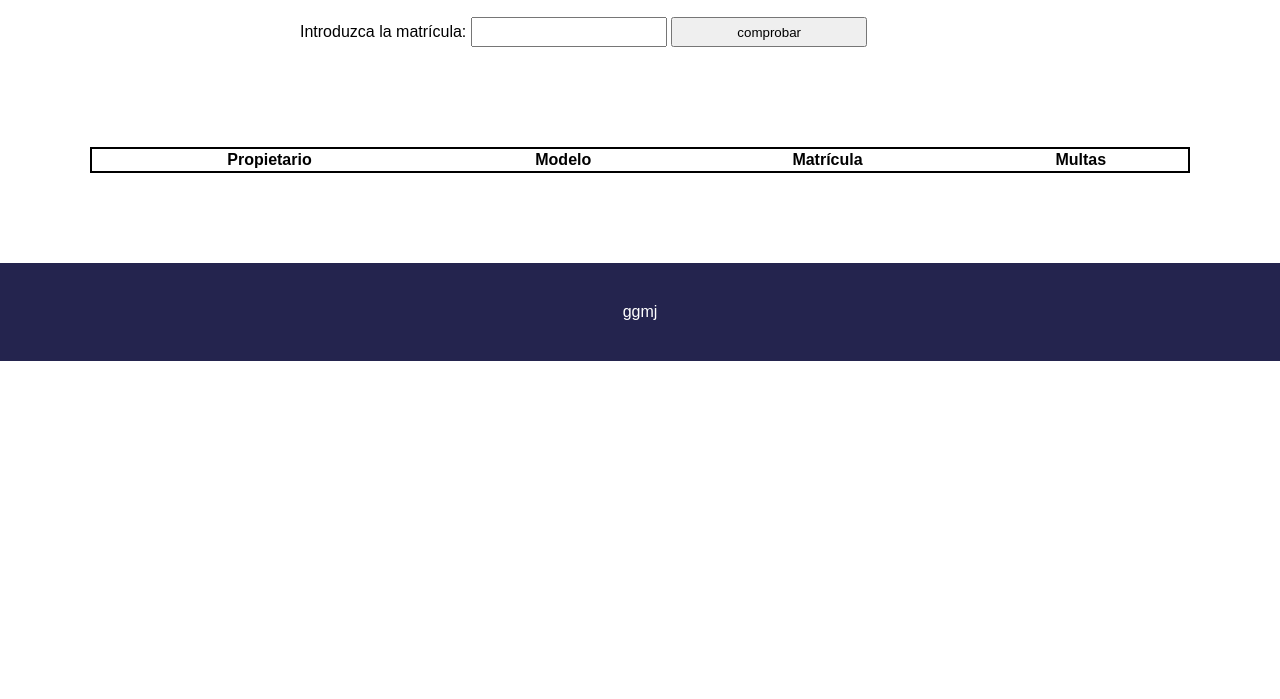
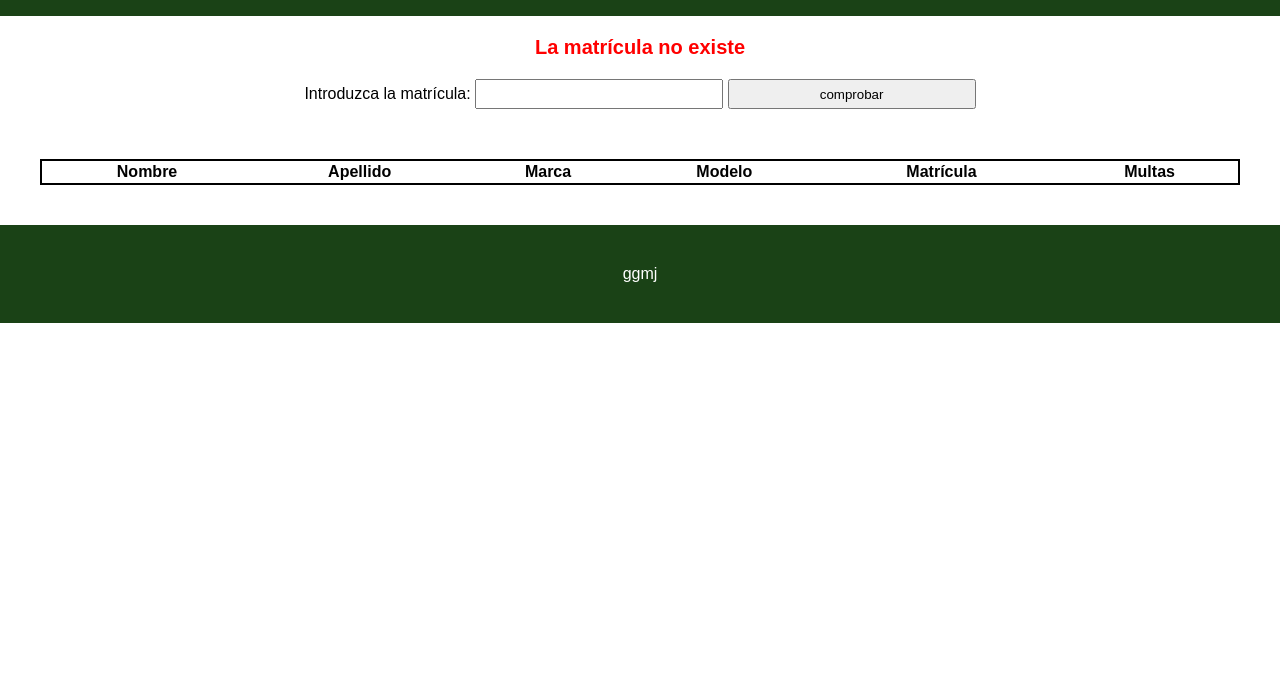
Before and after one commit to ggmj92/practica-multas, a plain HTML site: page index.html in a window 1280 px wide. Shown: the part 101-800 px from the top of the page. Drawn offline with Linux system fonts and the light colour scheme.

Commit message:
revisiones

```diff
--- a/css/main.css
+++ b/css/main.css
@@ -9,16 +9,15 @@ body {
 }
 
 footer, header {
-    background-color: rgb(36, 36, 78);
+    background-color: rgb(26, 66, 22);
     color: #fff;
     text-align: center;
     padding: 40px;
 }
 
+
 section {
-    margin-top: 20px;
-    margin-bottom: 20px;
-    margin-left: 300px;
+margin: 20px;
 }
 
 input {
@@ -27,19 +26,22 @@ input {
     margin-bottom: 10px;
 }
 
-select {
-    width: 40%;
-    height: 30px;
+.prompt {
+    text-align: center;
+    color: red;
+    font-size: 20px;
+    font-weight: bold;
+    margin-top: 20px;
 }
 
-fieldset {
-    margin: 20px;
+.formulario {
+    text-align: center;
 }
 
 #boxTabla {
     border: 2px solid black;
     width: 100%;
-    margin: 70px;
+    margin: 20px;
 
 }
 
@@ -51,11 +53,6 @@ fieldset {
     margin: 20px;
 }
 
-.tabla select {
-    width: 30%;
-
-}
-
 .cabezaTabla {
     text-align: center;
     border: 2px solid black;
@@ -63,10 +60,13 @@ fieldset {
 
 .cabezaTabla th {
     font-weight: bold;
-    font-style: italic;
 
 }
 
 #itemsTabla {
     font-style: normal;
 }
+
+.tablaDibujada {
+    text-align: center;
+}
--- a/index.html
+++ b/index.html
@@ -8,7 +8,7 @@
 </head>
 
 <body>
-    <header>Práctica Multas (Asincronía)</header>
+    <header><h1>Práctica Multas (Asincronía)</h1></header>
 
     <main>
         <div class="prompt" id="prompt">
@@ -16,8 +16,8 @@
         </div>
         <section id="formulario" class="formulario">
 
-            <form action="" method="get" name="formulario" id="form">
-                <label for="matricula">Introduzca la matrícula:</label>
+            <form action="" method="get" name="formulario" id="form"
+                label for="matricula">Introduzca la matrícula:
                 <input type="text" name="matricula" id="matricula">
                 <input type="submit" name="submit" id="submit" value="comprobar">
             </form>
@@ -27,15 +27,17 @@
         <section id="tabla" class="tabla">
             <table id="boxTabla">
                 <thead>
-                    <tr id="cabezaTabla">
-                        <th>Propietario</th>
+                    <tr id="cabezaTabla" class="cabezaTabla">
+                        <th>Nombre</th>
+                        <th>Apellido</th>
+                        <th>Marca</th>
                         <th>Modelo</th>
                         <th>Matrícula</th>
                         <th>Multas</th>
                     </tr>
                 </thead>
 
-                <tbody id="bodyTabla">
+                <tbody id="bodyTabla" class="tablaDibujada">
                 </tbody>
             </table>
         </section>
--- a/js/main.js
+++ b/js/main.js
@@ -3,16 +3,16 @@ const form = document.querySelector("#form");
 const fragment = document.createDocumentFragment();
 
 const data = [
-    {nombre: "Martín", appellido: "Gutierrez", marca: "Ford", modelo: "Fiesta", matricula: "2345EXL", multas: 4},
-    {nombre: "Victoria", appellido: "Poblete", marca: "Seat", modelo: "Ibiza", matricula: "1867LWC", multas: 0},
-    {nombre: "Andrea", appellido: "Hevia", marca: "Nissan", modelo: "Note", matricula: "2289TVB", multas: 3},
-    {nombre: "Gabriella", appellido: "Romero", marca: "Kia", modelo: "Picanto", matricula: "1201RVV", multas: 2},
-    {nombre: "Aurelio", appellido: "Pérez", marca: "Toyota", modelo: "Corolla", matricula: "4141FMV", multas: 1},
-    {nombre: "Daniel", appellido: "López", marca: "BMW", modelo: "325i", matricula: "3322TTB", multas: 0},
-    {nombre: "Jorge", appellido: "Martínez", marca: "Renault", modelo: "Megane", matricula: "4876FDE", multas: 0},
-    {nombre: "Claudia", appellido: "Álvarez", marca: "Citröen", modelo: "C3", matricula: "1147DDS", multas: 2},
-    {nombre: "Cristian", appellido: "Muñoz", marca: "Suzuki", modelo: "Swift", matricula: "9098ESW", multas: 4},
-    {nombre: "Elena", appellido: "Gómez", marca: "Subaru", modelo: "Impreza", matricula: "4342GAB", multas: 2},
+    {nombre: "Martín", apellido: "Gutierrez", marca: "Ford", modelo: "Fiesta", matricula: "2345EXL", multas: 4},
+    {nombre: "Victoria", apellido: "Poblete", marca: "Seat", modelo: "Ibiza", matricula: "1867LWC", multas: 0},
+    {nombre: "Andrea", apellido: "Hevia", marca: "Nissan", modelo: "Note", matricula: "2289TVB", multas: 3},
+    {nombre: "Gabriella", apellido: "Romero", marca: "Kia", modelo: "Picanto", matricula: "1201RVV", multas: 2},
+    {nombre: "Aurelio", apellido: "Pérez", marca: "Toyota", modelo: "Corolla", matricula: "4141FMV", multas: 1},
+    {nombre: "Daniel", apellido: "López", marca: "BMW", modelo: "325i", matricula: "3322TTB", multas: 0},
+    {nombre: "Jorge", apellido: "Martínez", marca: "Renault", modelo: "Megane", matricula: "4876FDE", multas: 0},
+    {nombre: "Claudia", apellido: "Álvarez", marca: "Citröen", modelo: "C3", matricula: "1147DDS", multas: 2},
+    {nombre: "Cristian", apellido: "Muñoz", marca: "Suzuki", modelo: "Swift", matricula: "9098ESW", multas: 4},
+    {nombre: "Elena", apellido: "Gómez", marca: "Subaru", modelo: "Impreza", matricula: "4342GAB", multas: 2},
 
 ];
 
@@ -38,29 +38,28 @@ const validarFormulario = () => {
     const matriculaUsuario = document.querySelector("#matricula").value;
     const matriculas = JSON.parse(localStorage.getItem('dataCoches'));
 
-    if(!regExp.test(matriculaUsuario)){
-        alert("Formato Matrícula Inválido: Introducir 4 números seguidos por 3 letras")
-        return;
-    }
-
-    if (!matriculaUsuario) {
-        alert('MATRICULA REQUERIDA')
-        return;
-    }
 
     let existe = false;
     matriculas.forEach((matricula)=>{
+
       if(matricula.matricula === matriculaUsuario && matricula.multas > 0){
         document.getElementById('bodyTabla').innerHTML +=
         `<tr><td>${matricula.nombre}</td>
+        <td>${matricula.apellido}</td>
+        <td>${matricula.marca}</td>
         <td>${matricula.modelo}</td>
         <td>${matricula.matricula}</td>
         <td>${matricula.multas}</td></tr>`
         document.getElementById('prompt').innerHTML = 'Tiene multas'
       }
+      if (!matriculaUsuario) {
+        document.getElementById('prompt').innerHTML = "Introduzca matrícula"
+          return;
+      }
+      if(!regExp.test(matriculaUsuario)){
+        document.getElementById('prompt').innerHTML = "Formato Matrícula Inválido: Introducir 4 números seguidos por 3 letras";
+    }
       if(matricula.matricula === matriculaUsuario && matricula.multas === 0){
-        console.log('NO TIENE MULTAS -> MOSTRAR MENSAJE')
-        alert('NO TIENE MULTAS')
         document.getElementById('prompt').innerHTML = 'No tiene multas'
       }
       if(matricula.matricula === matriculaUsuario){
@@ -71,24 +70,6 @@ const validarFormulario = () => {
         document.getElementById('prompt').innerHTML = 'La matrícula no existe'
     }
 }
-
-// function checkMatricula(){
-//     if(!matriculaCoche){
-//         console.log('FORMATO ERRONEO -> MOSTRAR MENSAJE')
-//     }
-
-//     matriculas.forEach((matricula)=>{
-//       if(matricula.matricula === matriculaUsuario && matricula.multas > 0){
-//         console.log('TIENE MULTAS -> PINTAR EN TABLA')
-//       }
-//       if(matricula.matricula === matriculaUsuario && matricula.multas === 0){
-//         console.log('NO TIENE MULTAS -> MOSTRAR MENSAJE')
-//       }
-//       if(matricula.matricula !== matriculaUsuario){
-//         console.log('NO EXISTE -> MOSTRAR MENSAJE')
-//       }
-//     })
-//   }
 
 // const pintarTablas = () => {
 //     const tabla = document.querySelector('#boxTabla');
```
